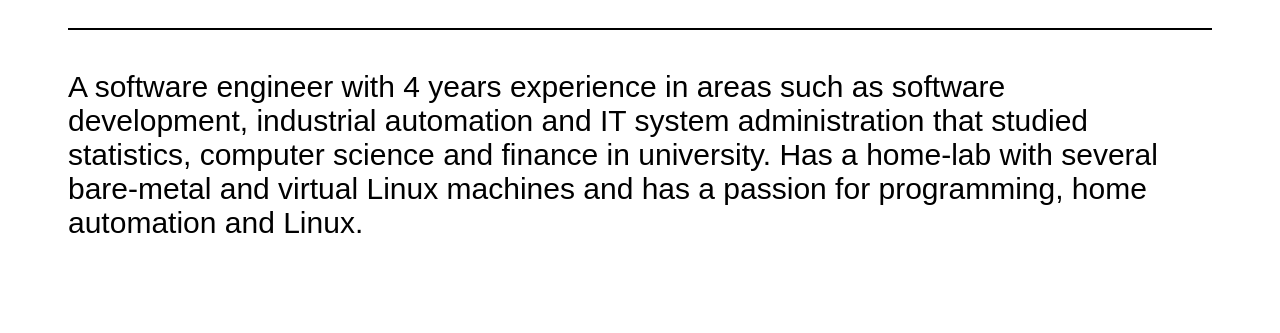
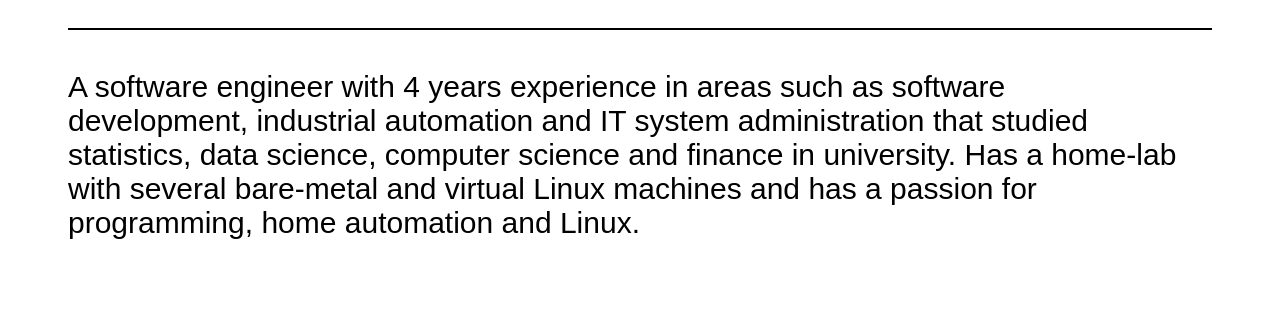
Before and after one commit to zorrotab/zorrotab.github.io, a plain HTML site: page index.html in a window 1280 px wide. Shown: the part 262-595 px from the top of the page. Drawn offline with Linux system fonts and the light colour scheme.

Commit message:
Update index.html

```diff
--- a/index.html
+++ b/index.html
@@ -31,7 +31,7 @@
     <section>
       <h3 id="about-me">About Me</h3>
       <div>
-        <p>A software engineer with 4 years experience in areas such as software development, industrial automation and IT system administration that studied statistics, computer science and finance in university. Has a home-lab with several bare-metal and virtual Linux machines and has a passion for programming, home automation and Linux.</p>
+        <p>A software engineer with 4 years experience in areas such as software development, industrial automation and IT system administration that studied statistics, data science, computer science and finance in university. Has a home-lab with several bare-metal and virtual Linux machines and has a passion for programming, home automation and Linux.</p>
       </div>
     </section>
 	<section>
```
